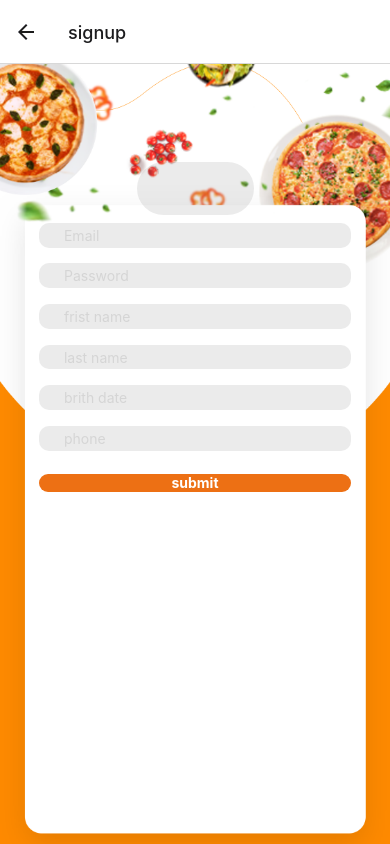
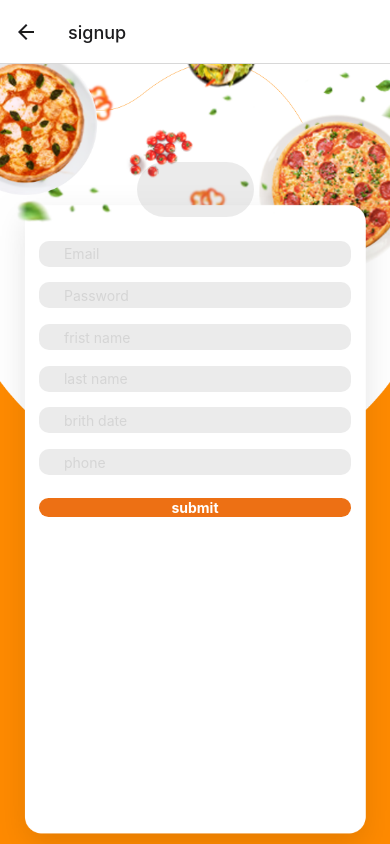
Before and after one commit to salahsaed5/Pizza-App, a React Native app in the folder Food_proj/: screen /signup in a window 390 px wide. Built offline with nearby package versions, Linux system fonts and the light colour scheme.

Commit message:
Edit Signup

```diff
--- a/Food_proj/components/signup.js
+++ b/Food_proj/components/signup.js
@@ -129,6 +129,7 @@ export default function Login({ navigation }) {
                     <View style={styles.photoView}>
                         {photo && <Image source={{ uri: photo }} style={styles.photo} />}
                     </View>
+
                     <View style={styles.inputView}>
                         <TextInput
                             style={styles.TextInput}
@@ -151,10 +152,6 @@ export default function Login({ navigation }) {
                     </View>
                     {passwordError ? <Text style={styles.error}>{passwordError}</Text> : null}
                     <View style={styles.inputView2}>
-
-
-
-
                         <TextInput
                             style={styles.TextInput}
                             placeholder="frist name"
@@ -204,6 +201,7 @@ export default function Login({ navigation }) {
 
 
     </View>
+
     <View style={styles.btnn}>
                        <TouchableOpacity  onPress={updatePhoto} >
                           <Text style={[styles.loginText22, { color: "#ED7014" }]}> set photo </Text>
@@ -266,7 +264,7 @@ const styles = StyleSheet.create({
     },
     photoView: {
         marginTop: '25%',
-        marginBottom: '-3%',
+        marginBottom: '1%',
 
         backgroundColor: '#85858629',
         borderRadius: 50,
@@ -303,7 +301,7 @@ const styles = StyleSheet.create({
         marginLeft: "44%",
         marginRight:"10%",
         marginVertical: "2%",
-        marginTop: "-120%",
+        marginTop: "-121%",
 
       },
 
```
